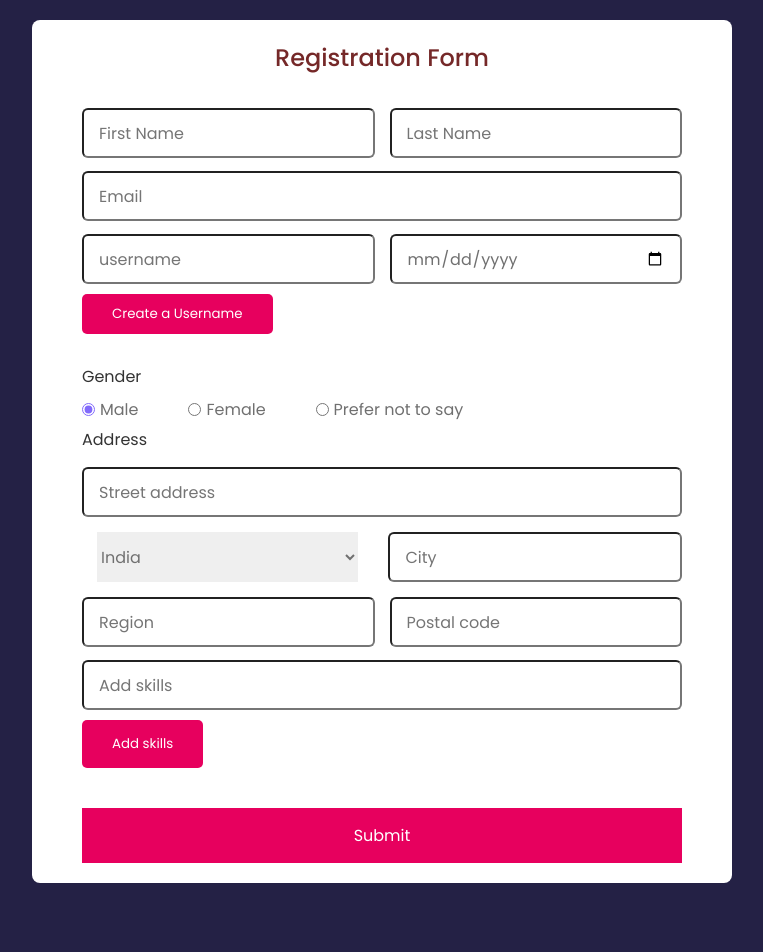
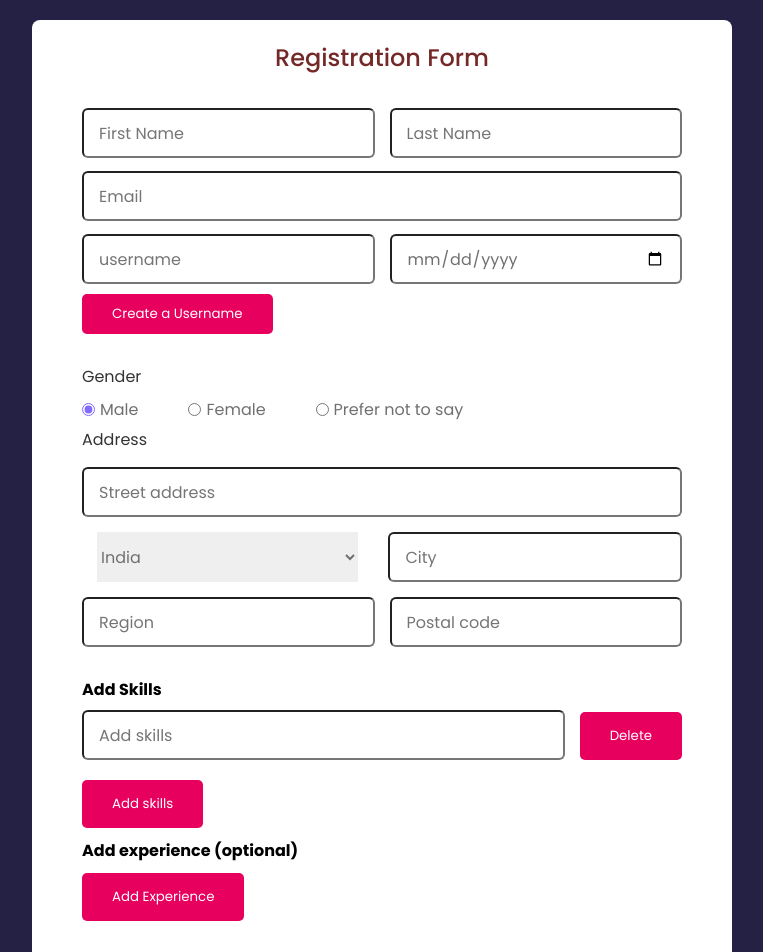
Before and after one commit to jayd-c/angular-reactive-forms, an Angular app: page / in a window 1280 px wide. Shown: the top 952 px of the page, without its empty margins (258-1021 px from the left). Before the commit the page ends 903 px from the top, so only its background shows below. Built offline with nearby package versions, Linux system fonts and the light colour scheme.

Commit message:
adding and deleting form groups dynamically

```diff
--- a/src/app/app.component.html
+++ b/src/app/app.component.html
@@ -78,23 +78,31 @@
     </div>
 
     <!--HTML for Skills Form Array -->
-    <!-- <div class="input-box skills" formArrayName="skills">
-      <h4>Add Skills</h4>
+
+
+    <br>
+    <div class="input-box" formArrayName="skills">
+    <h4>Add Skills</h4>
+    @for(control of reactiveForm.get('skills')['controls']; track control.id; let index = $index){
       <div class="column">
-        <input type="text" placeholder="Add Skill...">
-        <button type="button" class="btn-add-delete">Delete</button>
+        <input type="text" name="" id="" placeholder="Add skills" [formControlName]="index">
+        <button class="btn-add-delete" type="button"  (click)="deleteSkill(index)">Delete</button>
       </div>
+
+    }
+    <button type="button" class="btn-add-delete" (click)="addSkills()">Add skills</button>
     </div>
-    <button type="button" class="btn-add-delete">Add Skills</button> -->
+    @for(exp of reactiveForm.get('experience')['controls']; track exp.id; let index = $index) {
 
-    <!--HTML for Experience Form Array -->
-    <!-- <div class="input-box">
-      <div class="experience">
-        <label>Experience</label>
-        <input type="text" placeholder="Company Name" />
+    <div class="input-box" formArrayName="experience">
+        <div class="experience" [formGroupName]="index">
+<!--HTML for Experience Form Array -->
+
+        <label>Experience {{index+1}}</label>
+        <input type="text" placeholder="Company Name" formControlName="company"/>
         <div class="column">
           <div class="select-box">
-            <select>
+            <select formControlName="position">
               <option hidden>Position</option>
               <option>Junior Developer</option>
               <option>Software Developer</option>
@@ -102,23 +110,22 @@
               <option>Team Lead</option>
             </select>
           </div>
-          <input type="number" placeholder="Experience" />
+          <input type="number" placeholder="Experience" formControlName="totalExp" />
         </div>
         <div class="column">
-          <input type="date" placeholder="Start Date" />
-          <input type="date" placeholder="End Date" />
+          <input type="date" placeholder="Start Date" formControlName="start"/>
+          <input type="date" placeholder="End Date" formControlName="end"/>
         </div>
-        <button type="button" class="btn-add-delete">Delete Experience</button>
+        <button style="margin-right: 5px;" type="button" class="btn-add-delete" (click)="deleteExperience(index)">Delete Experience</button>
       </div>
-    </div>
-    <button type="button" class="btn-add-delete">Add Experience</button> -->
 
-    <div class="input-box" formArrayName="skills">
-    @for(control of reactiveForm.get('skills')['controls']; track control.id; let index = $index){
-      <input type="text" name="" id="" placeholder="Add skills" [formControlName]="index">
-    }
-    <button type="button" class="btn-add-delete" (click)="addSkills()">Add skills</button>
-    </div>
+        </div>
+      } @empty {
+        <h4>Add experience (optional) </h4>
+      }
+
+    <button type="button" class="btn-add-delete" (click)="addExperience()">Add Experience</button>
+
       <input type="submit" value="Submit" class="submit-btn" [disabled]="!reactiveForm.valid">
   </form>
 </section>
--- a/src/app/app.component.ts
+++ b/src/app/app.component.ts
@@ -36,7 +36,8 @@
 
         skills: new FormArray([
           new FormControl(null, Validators.required),
-
+        ]),
+        experience: new FormArray([
 
         ])
 
@@ -51,5 +52,27 @@
   addSkills() {
     (<FormArray>this.reactiveForm.get('skills')).push(new FormControl(null, Validators.required))
   }
+  deleteSkill(i:number) {
+  //  const controls = (<FormArray>this.reactiveForm.get('skills'))
+  //  controls.removeAt(i)
 
+  (<FormArray>this.reactiveForm.get('skills')).removeAt(i);
+  }
+
+  addExperience(){
+    const frmGroup = new FormGroup({
+      compoany: new FormControl(null),
+      position: new FormControl(null),
+      totalExp: new FormControl(null),
+      start   : new FormControl(null),
+      end     : new FormControl(null)
+    });
+    (<FormArray>this.reactiveForm.get('experience')).push(frmGroup);
+
+  }
+
+  deleteExperience(index:number){
+    const frmGroupArr = (<FormArray>this.reactiveForm.get('experience'));
+    frmGroupArr.removeAt(index);
+  }
 }
```
